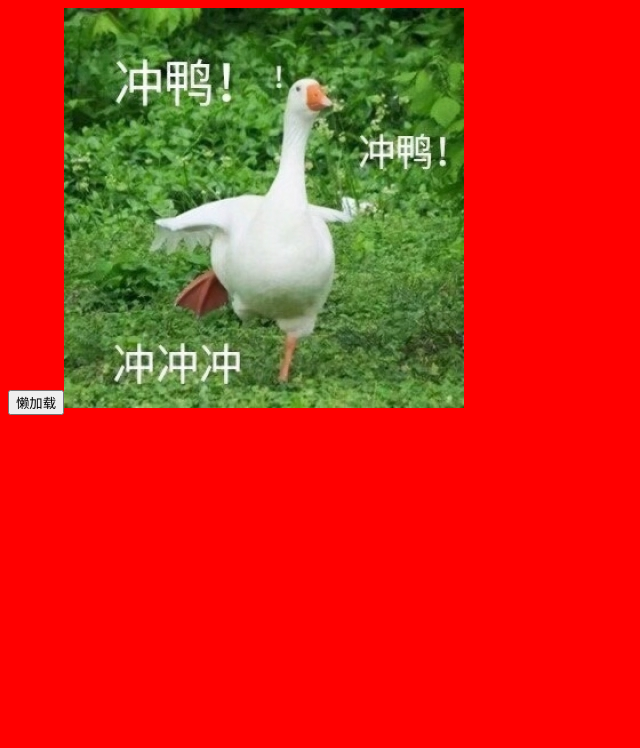
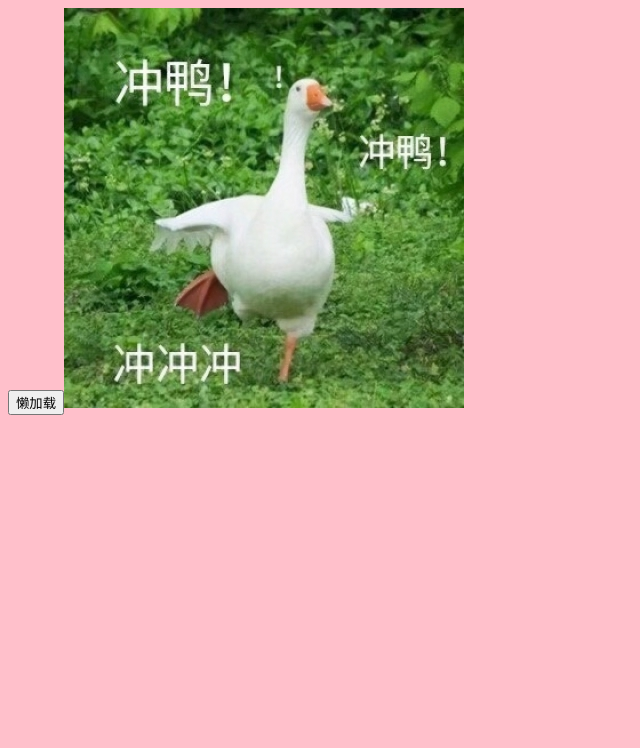
Before and after one commit to SuperPowerZhang/webpack_demo, a website built with webpack: page src/index.html in a window 1280 px wide. Shown: the part 81-829 px from the top of the page, without its empty margins (0-640 px from the left). Built offline with nearby package versions, Linux system fonts and the light colour scheme.

Commit message:
modify bgc

```diff
--- a/src/index.less
+++ b/src/index.less
@@ -1,4 +1,4 @@
-@color: red;
+@color: pink;
 
 body {
   min-width: 1200px;
```
